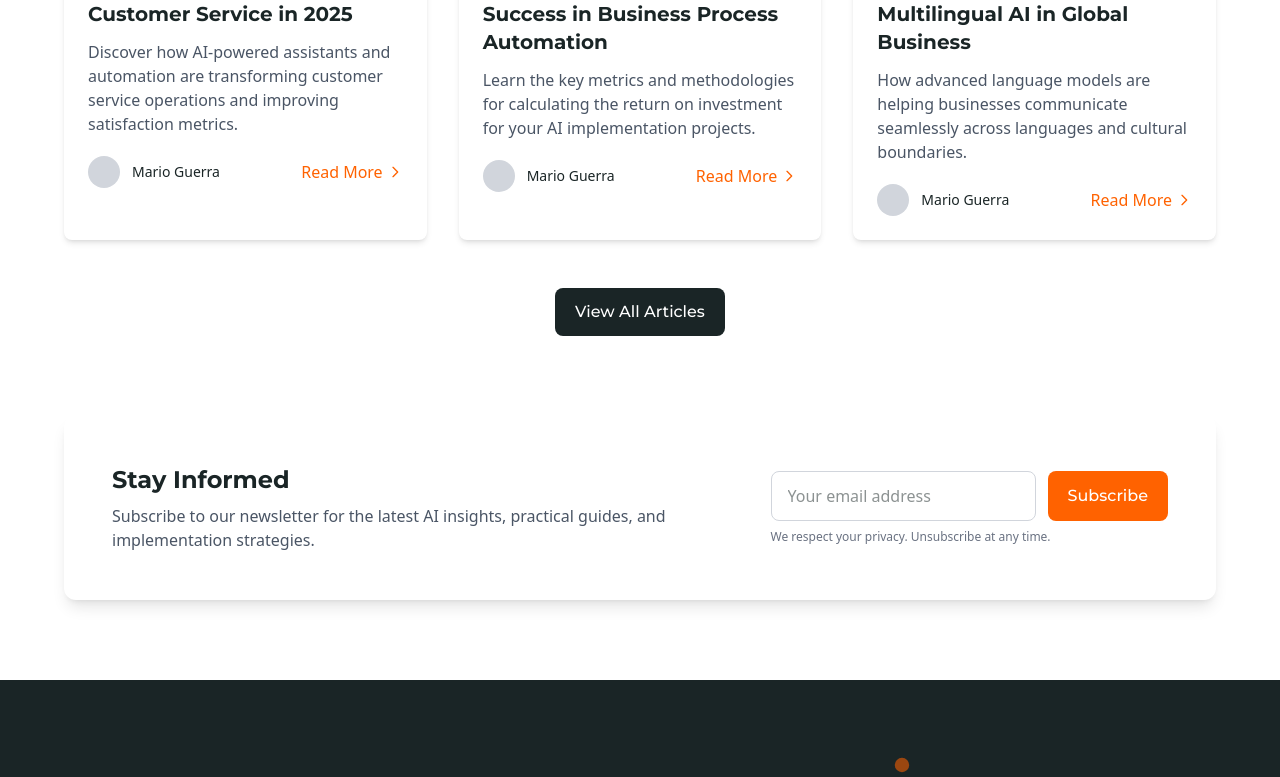
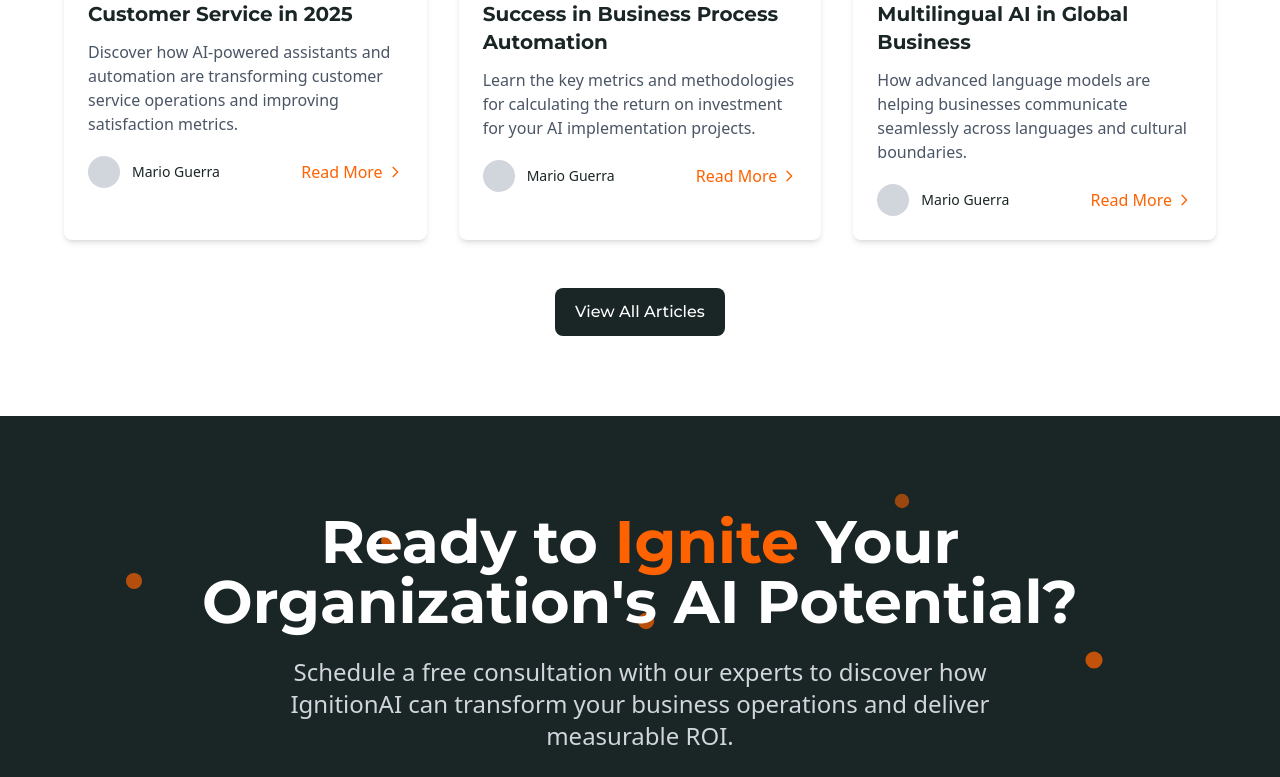
Before and after one commit to mario-guerra/ignitionai.xyz, a Next.js app: page / in a window 1280 px wide. Shown: the part 5692-6469 px from the top of the page. Built offline with nearby package versions, Linux system fonts and the light colour scheme.

Commit message:
remove newsletter signup

```diff
--- a/src/components/layout/BlogPreviewSection.tsx
+++ b/src/components/layout/BlogPreviewSection.tsx
@@ -49,7 +49,7 @@
             viewport={{ once: true }}
           >
             <h2 className="text-3xl md:text-4xl lg:text-5xl font-bold mb-4">Latest Insights</h2>
-            <p className="text-xl max-w-3xl mx-auto text-gray-600 !text-white">
+            <p className="text-xl max-w-3xl mx-auto text-gray-600">
               Stay updated with the latest trends, strategies, and insights in AI implementation.
             </p>
           </motion.div>
@@ -110,40 +110,6 @@
             View All Articles
           </Link>
         </div>
-
-        {/* Newsletter signup */}
-        <motion.div
-          initial={{ opacity: 0, y: 30 }}
-          whileInView={{ opacity: 1, y: 0 }}
-          transition={{ duration: 0.7 }}
-          viewport={{ once: true }}
-          className="mt-20 bg-light-gray p-8 md:p-12 rounded-xl shadow-lg"
-        >
-          <div className="md:flex items-center justify-between">
-            <div className="mb-6 md:mb-0 md:mr-8">
-              <h3 className="text-2xl font-bold mb-2">Stay Informed</h3>
-              <p className="text-gray-600">
-                Subscribe to our newsletter for the latest AI insights, practical guides, and implementation strategies.
-              </p>
-            </div>
-            <div className="flex-shrink-0 w-full md:w-auto">
-              <form className="flex flex-col sm:flex-row gap-3">
-                <input
-                  type="email"
-                  placeholder="Your email address"
-                  className="px-4 py-3 rounded-lg border border-gray-300 bg-white focus:outline-none focus:ring-2 focus:ring-ignition-orange"
-                  required
-                />
-                <button type="submit" className="btn-primary whitespace-nowrap">
-                  Subscribe
-                </button>
-              </form>
-              <p className="text-xs text-gray-500 mt-2">
-                We respect your privacy. Unsubscribe at any time.
-              </p>
-            </div>
-          </div>
-        </motion.div>
       </div>
     </section>
   );
```
